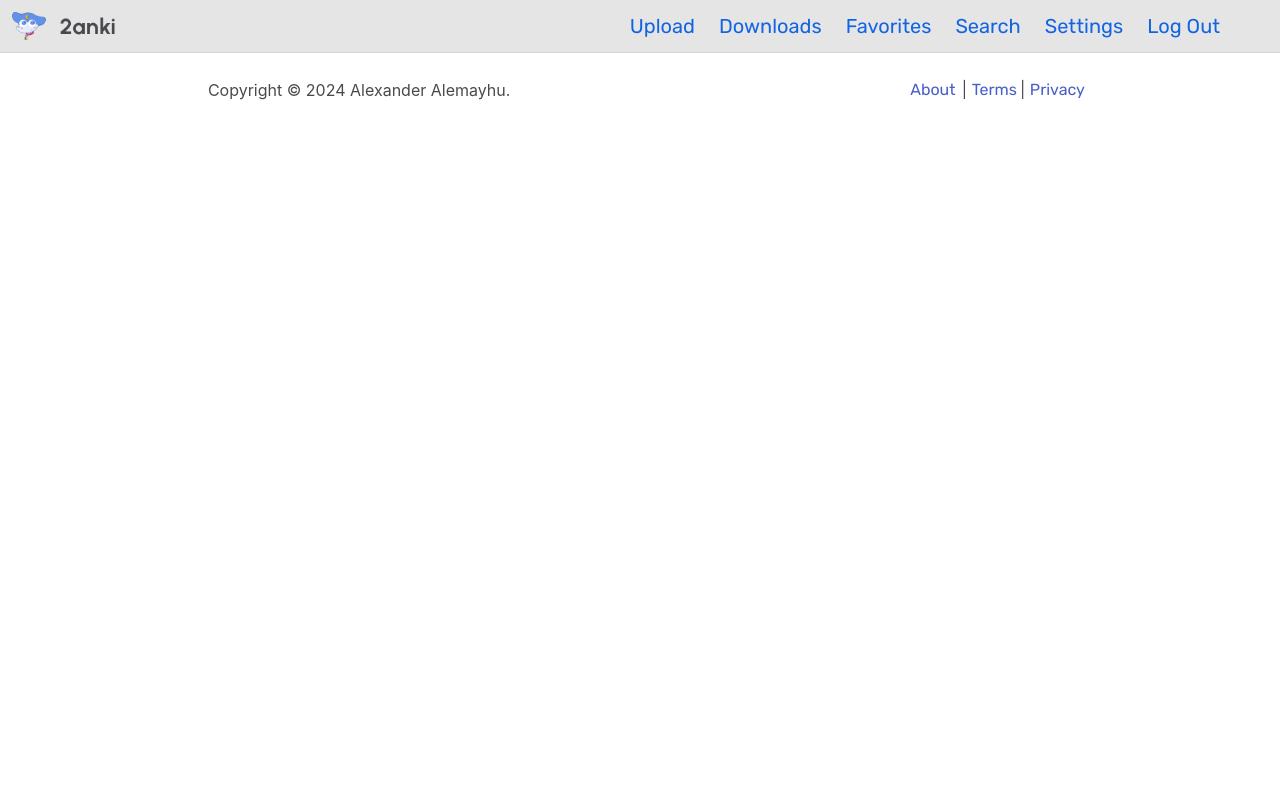
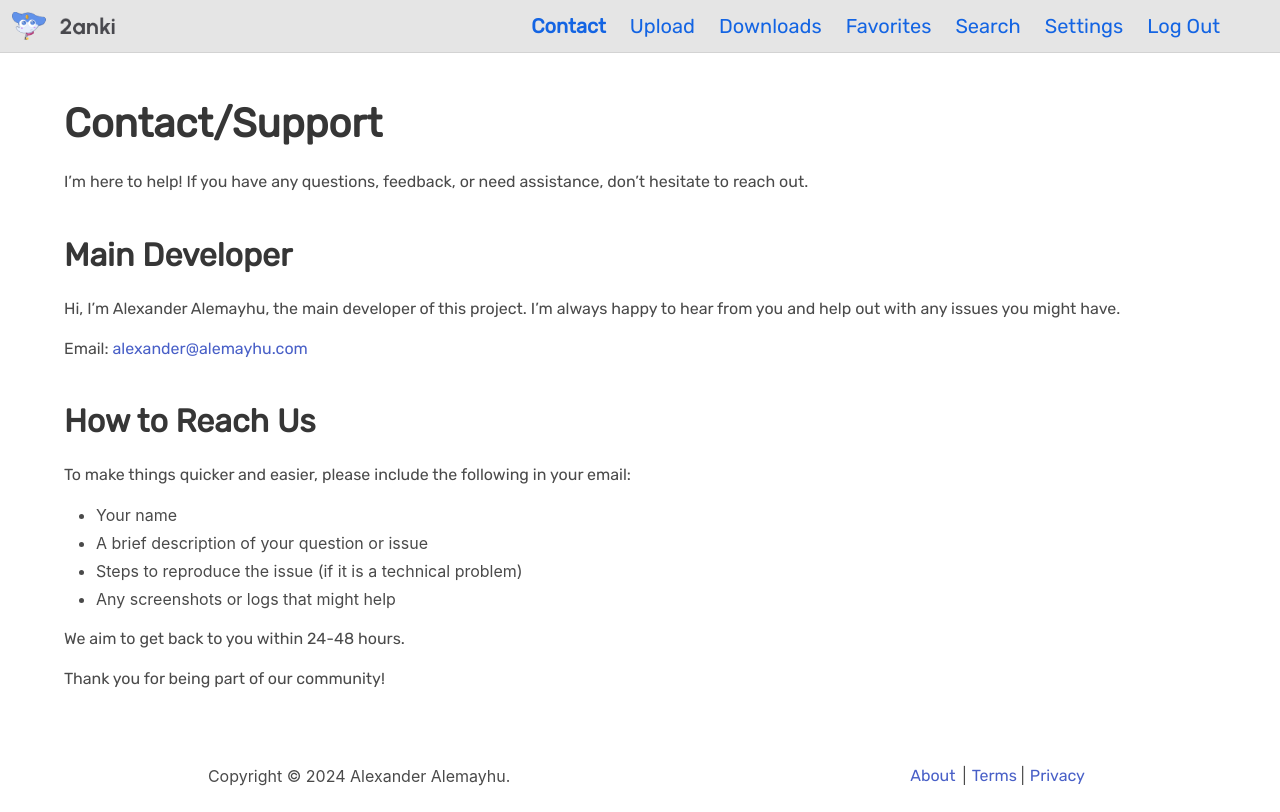
Before and after one commit to 2anki/web, a React app: page /contact in a window 1280 px wide. Built offline with nearby package versions, Linux system fonts and the light colour scheme; no server answers.

Commit message:
feat: add contact page

```diff
--- a/src/App.tsx
+++ b/src/App.tsx
@@ -10,6 +10,7 @@ import Footer from './components/Footer';
 import GlobalStyle from './GlobalStyle';
 import isOfflineMode from './lib/isOfflineMode';
 import DebugPage from './pages/DebugPage';
+import { ContactPage } from './pages/ContactPage/ContactPage';
 import FavoritesPage from './pages/FavoritesPage';
 import { PageLayout } from './components/Layout/PageLayout';
 import DeleteAccountPage from './pages/DeleteAccountPage';
@@ -84,6 +85,7 @@ function App() {
               element={<NewPasswordPage setErrorMessage={handledError} />}
             />
             <Route path="/debug" element={<DebugPage />} />
+            <Route path="/contact" element={<ContactPage />} />
             <Route
               path="/delete-account"
               element={<DeleteAccountPage setError={handledError} />}
--- a/src/components/NavigationBar/components/RightSide.tsx
+++ b/src/components/NavigationBar/components/RightSide.tsx
@@ -1,3 +1,5 @@
+import React from 'react';
+
 import useNavbarEnd from '../helpers/useNavbarEnd';
 import { get2ankiApi } from '../../../lib/backend/get2ankiApi';
 import NavbarItem from '../NavbarItem';
@@ -13,6 +15,9 @@ export function RightSide({ cookies, path }: Readonly<RightSideProps>) {
     return useNavbarEnd(path, get2ankiApi());
   }
   return <div className="navbar-end">
+    <NavbarItem href="/contact" path={path}>
+      {getVisibleText('navigation.contact')}
+    </NavbarItem>
     <NavbarItem path="pricing" href="/pricing">
       {getVisibleText('navigation.pricing')}
     </NavbarItem>
--- a/src/components/NavigationBar/helpers/useNavbarEnd.tsx
+++ b/src/components/NavigationBar/helpers/useNavbarEnd.tsx
@@ -22,6 +22,9 @@ export default function useNavbarEnd(path: string, backend: Backend) {
 
   return (
     <div className="navbar-end">
+      <NavbarItem href="/contact" path={path}>
+        {getVisibleText('navigation.contact')}
+      </NavbarItem>
       {!isLoading && !isPaying && <NavbarItem href="/pricing" path={path}>
         {getVisibleText('navigation.pricing')}
       </NavbarItem>}
--- a/src/lib/text/app.document.json
+++ b/src/lib/text/app.document.json
@@ -21,5 +21,6 @@
   "card.options": "Card Options",
   "favorites.empty": "You have no favorites!",
   "navigation.login.google": "Login with Google",
-  "navigation.register.google": "Register with Google"
+  "navigation.register.google": "Register with Google",
+  "navigation.contact": "Contact"
 }
--- /dev/null
+++ b/src/pages/ContactPage/ContactPage.tsx
@@ -0,0 +1,36 @@
+import React from 'react';
+
+export function ContactPage() {
+  return (
+    <section className="section">
+      <div className="container content">
+        <h2 className="title is-2">Contact/Support</h2>
+        <p>I’m here to help! If you have any questions, feedback, or need assistance, don’t hesitate to reach out.
+        </p>
+
+        <h3 className="title is-3">Main Developer</h3>
+        <p>
+          Hi, I’m Alexander Alemayhu, the main developer of this project. I’m always happy to hear from you and help out
+          with any issues you might have.
+        </p>
+        <p>
+          Email: <a href="mailto:alexander@alemayhu.com">alexander@alemayhu.com</a>
+        </p>
+
+        <h3 className="title is-3">How to Reach Us</h3>
+        <p>To make things quicker and easier, please include the following in your email:</p>
+        <ul>
+          <li>Your name</li>
+          <li>A brief description of your question or issue</li>
+          <li>Steps to reproduce the issue (if it is a technical problem)</li>
+          <li>Any screenshots or logs that might help</li>
+        </ul>
+        <p>We aim to get back to you within 24-48 hours. </p>
+        <p>
+          Thank you for being part of our community!
+        </p>
+      </div>
+    </section>
+
+  );
+}
```
